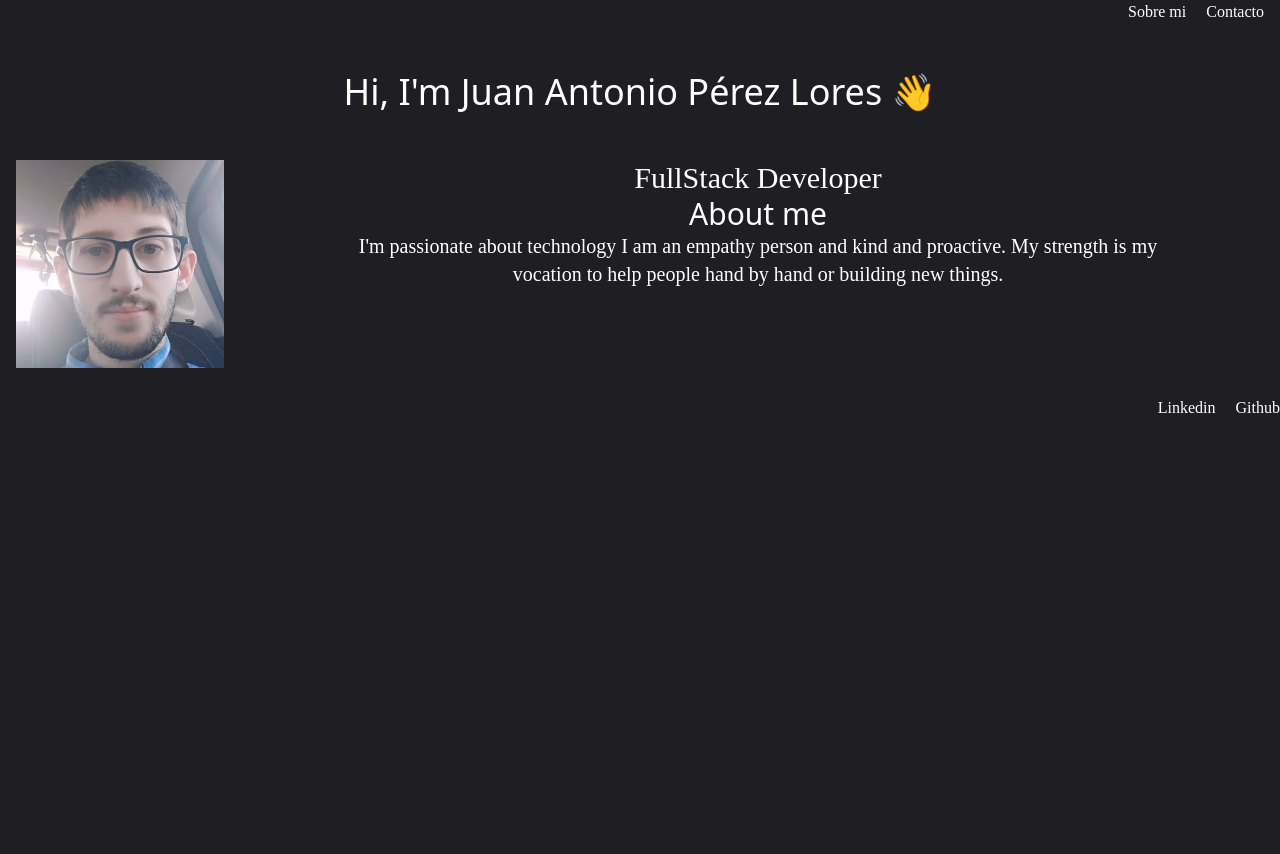
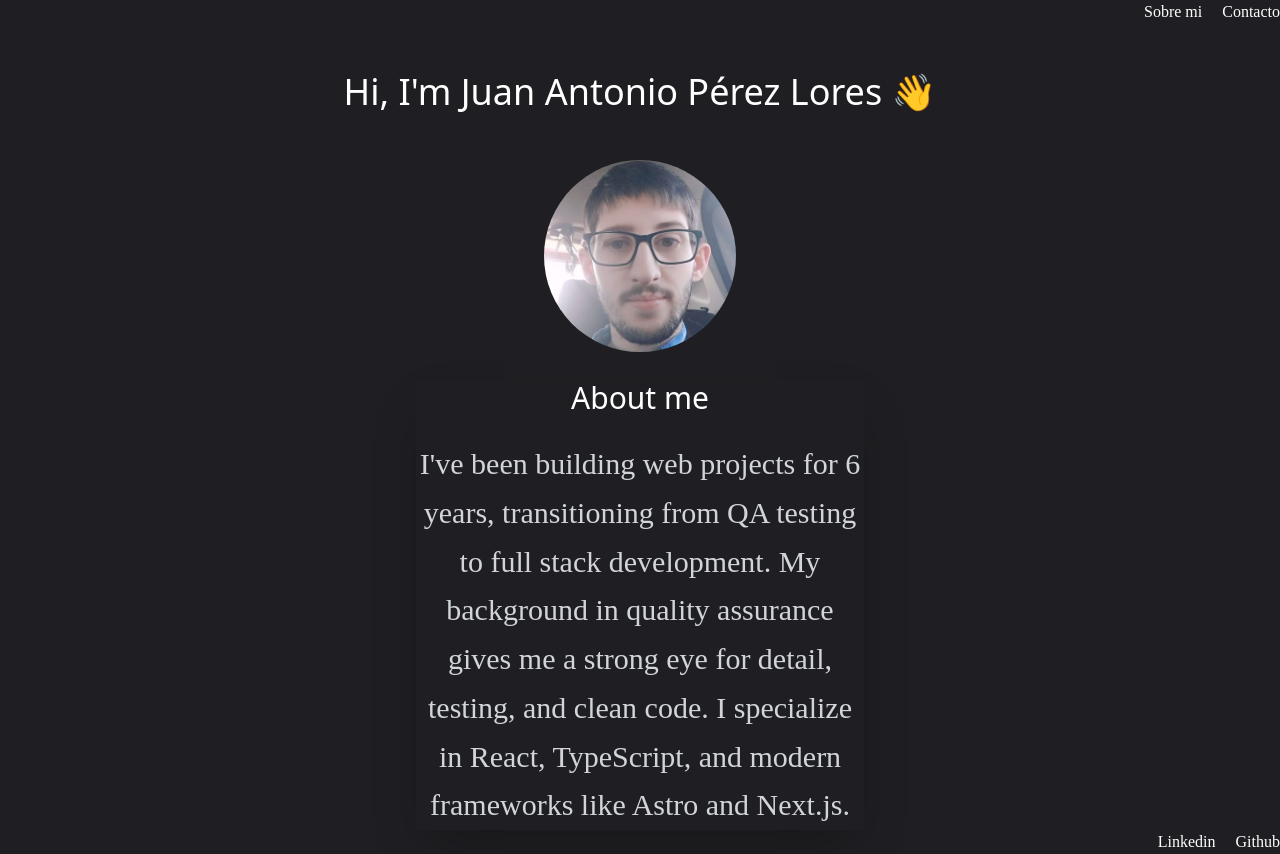
Before and after one commit to scailancrei/Portafolio, an Astro site in the folder portfolio/: page / in a window 1280 px wide. Before the commit the page ends 800 px from the top, so only its background shows below. Built offline with nearby package versions, Linux system fonts and the light colour scheme; Astro itself is replaced by a stand-in of ours.

Commit message:
header part done

```diff
--- a/portfolio/src/components/About.astro
+++ b/portfolio/src/components/About.astro
@@ -2,10 +2,9 @@
 
 ---
 <section id="About">
-  <h2 class="text-3xl">About me</h2>
-  <p class="text-xl">
-    I'm passionate about technology I am an empathy person and kind and
-    proactive. My strength is my vocation to help people hand by hand or building
-    new things.
+
+  <h2 class="text-3xl font-semibold-4 mb-6">About me</h2>
+  <p class="max-w-md    text-gray-300 leading-relaxed">
+    I've been building web projects for 6 years, transitioning from QA testing to full stack development. My background in quality assurance gives me a strong eye for detail, testing, and clean code. I specialize in React, TypeScript, and modern frameworks like Astro and Next.js.
   </p>
 </section>
--- a/portfolio/src/components/Header.astro
+++ b/portfolio/src/components/Header.astro
@@ -4,28 +4,31 @@ import Links from "./Links.astro"
 ---
 
 <header
-  class="text-center grid gap-2 grid-cols-1 row-span-3 ml-4 mr-4 sm:justify-center auto-rows-min sm:align-middle"
+  class="text-center  grid gap-2 grid-cols-1 row-span-3  sm:justify-center auto-rows-min sm:align-middle"
 >
   <div class="flex justify-end gap-x-5 text-right ">
     <Links />
   </div>
 
 
-  <div class="sm:h-10 m-10">
+  <div id='title' class="sm:h-10 m-10">
     <h1 class="text-3xl sm:text-4xl"> Hi, I'm Juan Antonio Pérez Lores 👋</h1>
   </div>
 
-  <div
-    id="about me"
-    class="grid gap-7 grid-rows-[min-content_1fr] sm:grid-cols-[min-content_1fr] justify-items-center"
+  <div id="about me"
+    class="grid gap-7 grid-rows-[min-content_1fr] sm:grid-cols-[min-content_1fr, max-content_1fr] justify-items-center"
   >
-    <figure class="size-32 sm:size-52">
-      <img src="/mi foto.jpg" class="filter" />
+  <section id="photo" class="">
+    <figure class="size-32  sm:size-48 ">
+      <img src="/mi foto.jpg" class="filter object-cover rounded-full" />
     </figure>
+  </section>
+
     <section
-      class=" rounded-s-xl max-w-[max-content] hover:shadow-2xl shadow-cyan-700 sm:max-w-[80%] sm:text-3xl"
+    id="about"
+      class="shadow-2xl  sm:text-3xl "
     >
-      <span class="text-3xl">FullStack Developer</span>
+
       <About />
     </section>
   </div>
```
